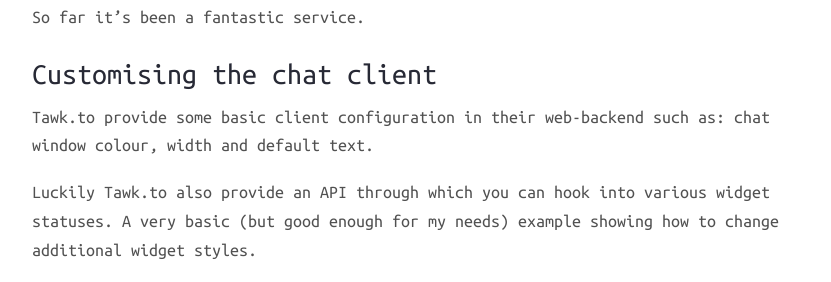
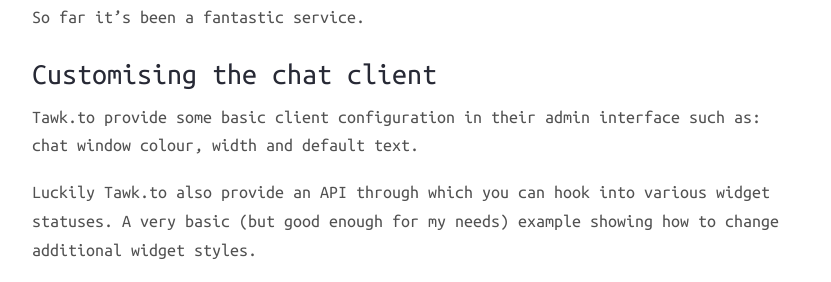
Before and after one commit to nickrhodes-gh/nickrhodes-gh.github.io, a Jekyll site: the page built from _posts/2015-10-10-customising-tawkto-chat.md, in a window 1280 px wide and 900 px high, scrolled down 771 px. Shown: the part 152-434 px from the top of the window, without its empty margins (224-1055 px from the left). Built offline with Jekyll 4.4.1, drawn with Linux system fonts in a browser that asks for light colours; nearby versions of some CDN libraries.

Commit message:
Update site url

```diff
--- a/_config.yml
+++ b/_config.yml
@@ -4,7 +4,7 @@
 baseurl: ""
 
 # Site live URL
-url: http://nickrhodes-gh.github.io
+url: http://nrhodes91.github.io
 
 # Localhost
 #url: http://blog.solar.net
--- a/_posts/2015-10-10-customising-tawkto-chat.md
+++ b/_posts/2015-10-10-customising-tawkto-chat.md
@@ -30,7 +30,7 @@
 
 ### Customising the chat client
 
-Tawk.to provide some basic client configuration in their web-backend such as:
+Tawk.to provide some basic client configuration in their admin interface such as:
 chat window colour, width and default text.
 
 Luckily Tawk.to also provide an API through which you can hook into various
```
